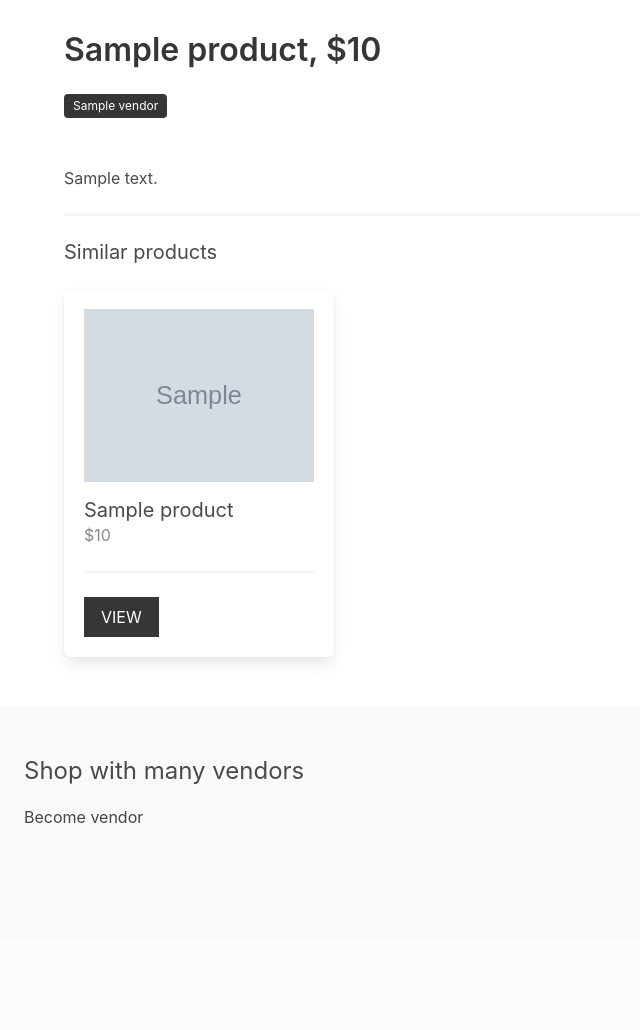
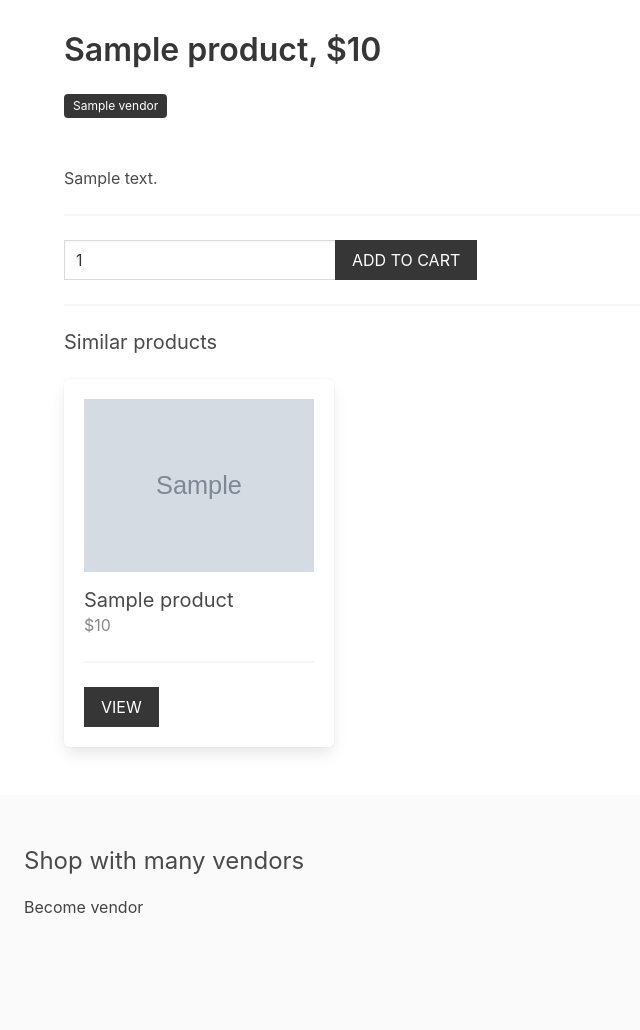
Before and after one commit to turamant/ShopManyVendors, a Django app: template apps/product/templates/product/product.html in a window 1280 px wide. Shown: the part 984-2014 px from the top of the page, without its empty margins (0-640 px from the left). Before the commit the page ends 1807 px from the top, so only its background shows below. Run offline with Django 3.2, Linux system fonts and the light colour scheme; the template is opened without the code that fills it: most values are stand-ins (such as "Sample title", 1, 10 or a date in 2020); grey boxes marked "Sample" are stand-in pictures; one stand-in notice (Sample message) is shown.

Commit message:
product/templates/product.html +

```diff
--- a/apps/product/templates/product/product.html
+++ b/apps/product/templates/product/product.html
@@ -14,6 +14,27 @@
     <p class="mb-6"><span class="tag is-dark">{{ product.vendor.name }}</span></p>
 
     <p>{{ product.description }}</p>
+<hr>
+
+    {% if messages %}
+        {% for message in messages %}
+            <div class="notification is-success is-toast">{{ message }}</div>
+        {% endfor %}
+    {% endif %}
+<form method="post" action=".">
+        {% csrf_token %}
+
+        <div class="field has-addons">
+            <div class="control">
+                <input type="number" name="quantity" value="1" class="input" min="1">
+            </div>
+
+            <div class="control">
+                <button class="button is-dark is-uppercase">Add to cart</button>
+            </div>
+        </div>
+    </form>
+
 
     {% if similar_products %}
         <hr>
```
